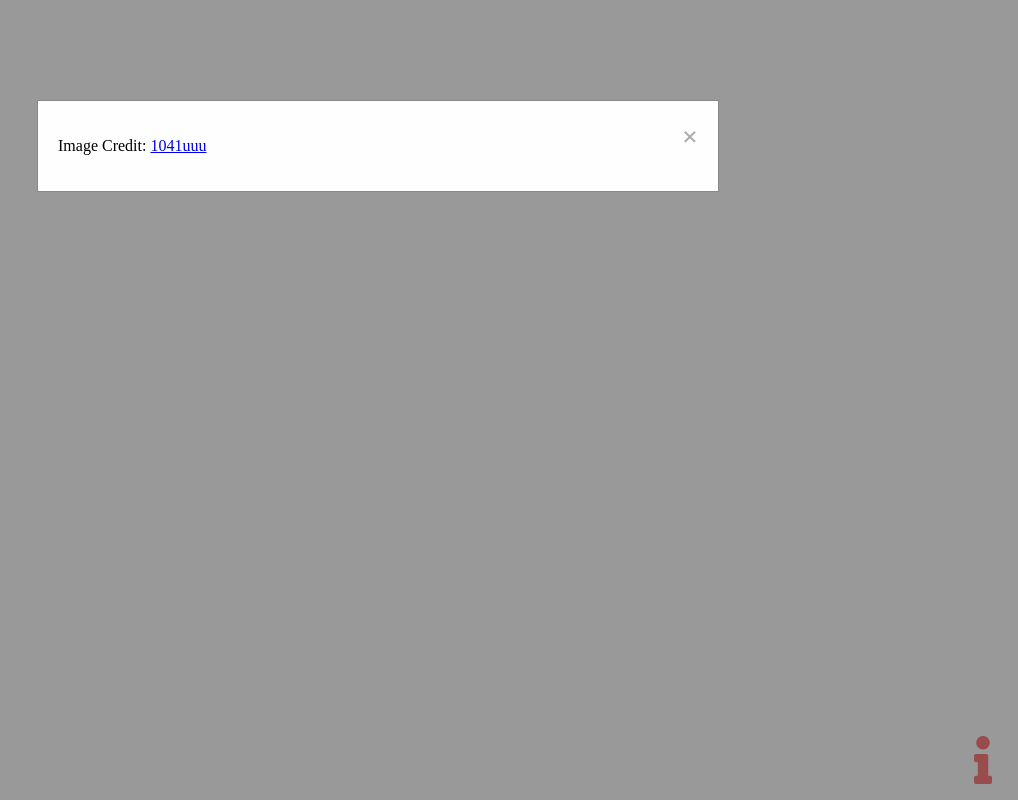
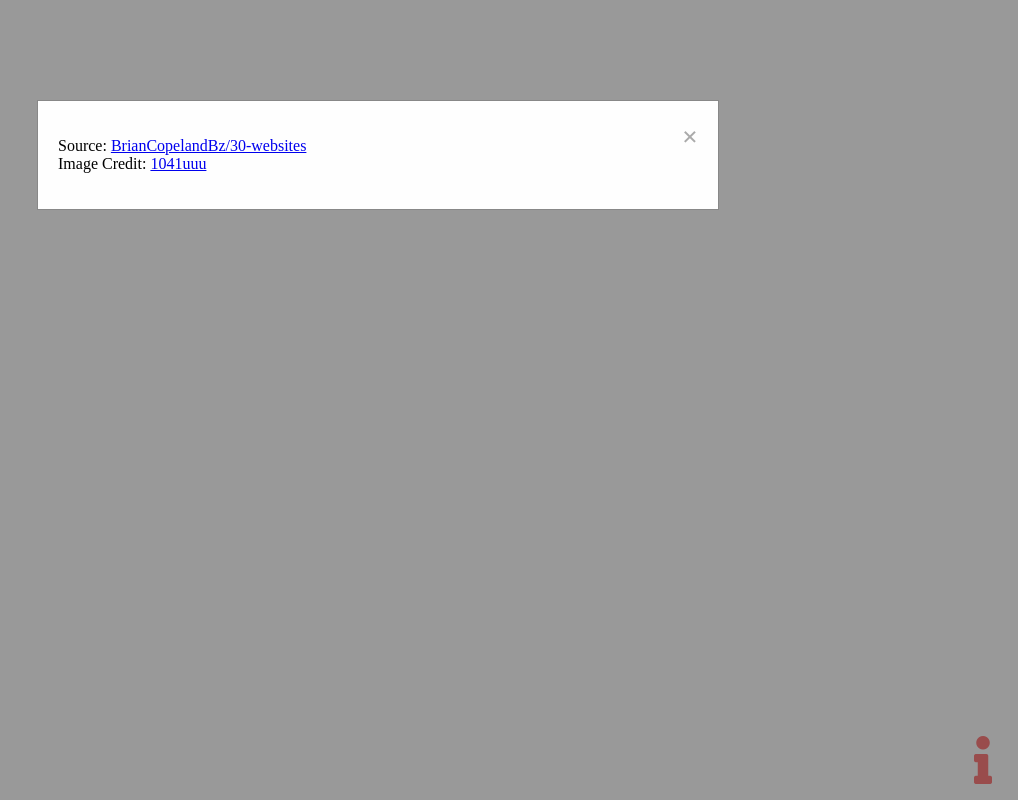
Before and after one commit to BrianCopelandBz/30-websites, a plain HTML site: page train.copeland.bz/index.html in a window 1280 px wide. Both pictures are taken after a click on the button 1245 px from the left and 761 px from the top of the page. Shown: the whole page, without its empty margins (262-1280 px from the left). Drawn offline with Linux system fonts and the light colour scheme.

Commit message:
Updated the credit line to link to github

```diff
--- a/train.copeland.bz/index.html
+++ b/train.copeland.bz/index.html
@@ -96,7 +96,7 @@ button {
  <!-- modal content -->
  <div class="modal-content">
   <span class="close">&times;</span>
-  <p>Image Credit: <a href ="https://1041uuu.tumblr.com/page/3">1041uuu</a><p>
+  <p>Source: <a href="https://github.com/briancopelandbz/30-websites">BrianCopelandBz/30-websites</a> <br>Image Credit: <a href ="https://1041uuu.tumblr.com/page/3">1041uuu</a><p>
  </div>
 
 <script>
```
